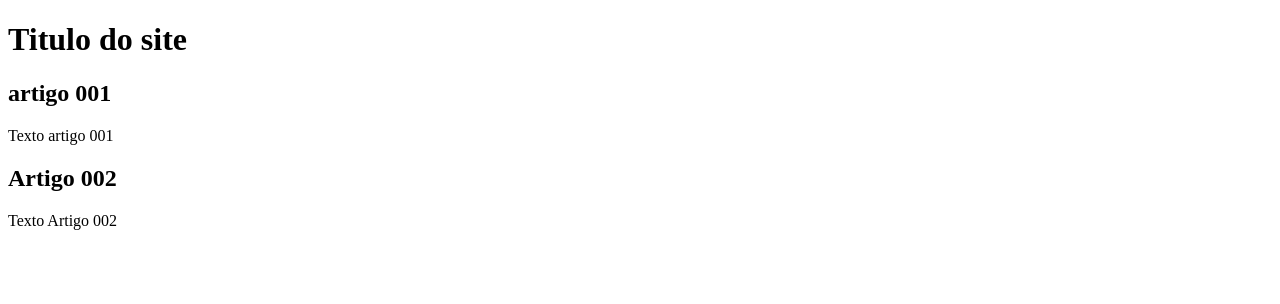
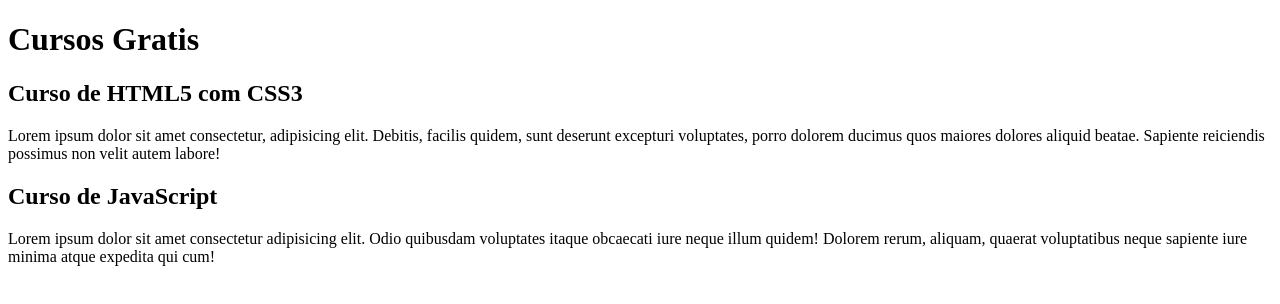
Before and after one commit to JonilsonSilva28/Projeto-site, a plain HTML site: page index.html in a window 1280 px wide. Drawn offline with Linux system fonts and the light colour scheme.

Commit message:
comecei a escrever o conteudo

```diff
--- a/index.html
+++ b/index.html
@@ -9,15 +9,15 @@
 <body>
     <main>
         <header>
-            <h1>Titulo do site</h1>
+            <h1>Cursos Gratis</h1>
         </header>
         <article>
-            <h2>artigo 001</h2>
-            <p>Texto artigo 001</p>
+            <h2>Curso de HTML5 com CSS3</h2>
+            <p>Lorem ipsum dolor sit amet consectetur, adipisicing elit. Debitis, facilis quidem, sunt deserunt excepturi voluptates, porro dolorem ducimus quos maiores dolores aliquid beatae. Sapiente reiciendis possimus non velit autem labore!</p>
         </article>
         <article>
-            <h2>Artigo 002</h2>
-            <p>Texto Artigo 002</p>
+            <h2>Curso de JavaScript</h2>
+            <p>Lorem ipsum dolor sit amet consectetur adipisicing elit. Odio quibusdam voluptates itaque obcaecati iure neque illum quidem! Dolorem rerum, aliquam, quaerat voluptatibus neque sapiente iure minima atque expedita qui cum!</p>
         </article>
     </main>
 </body>
```
